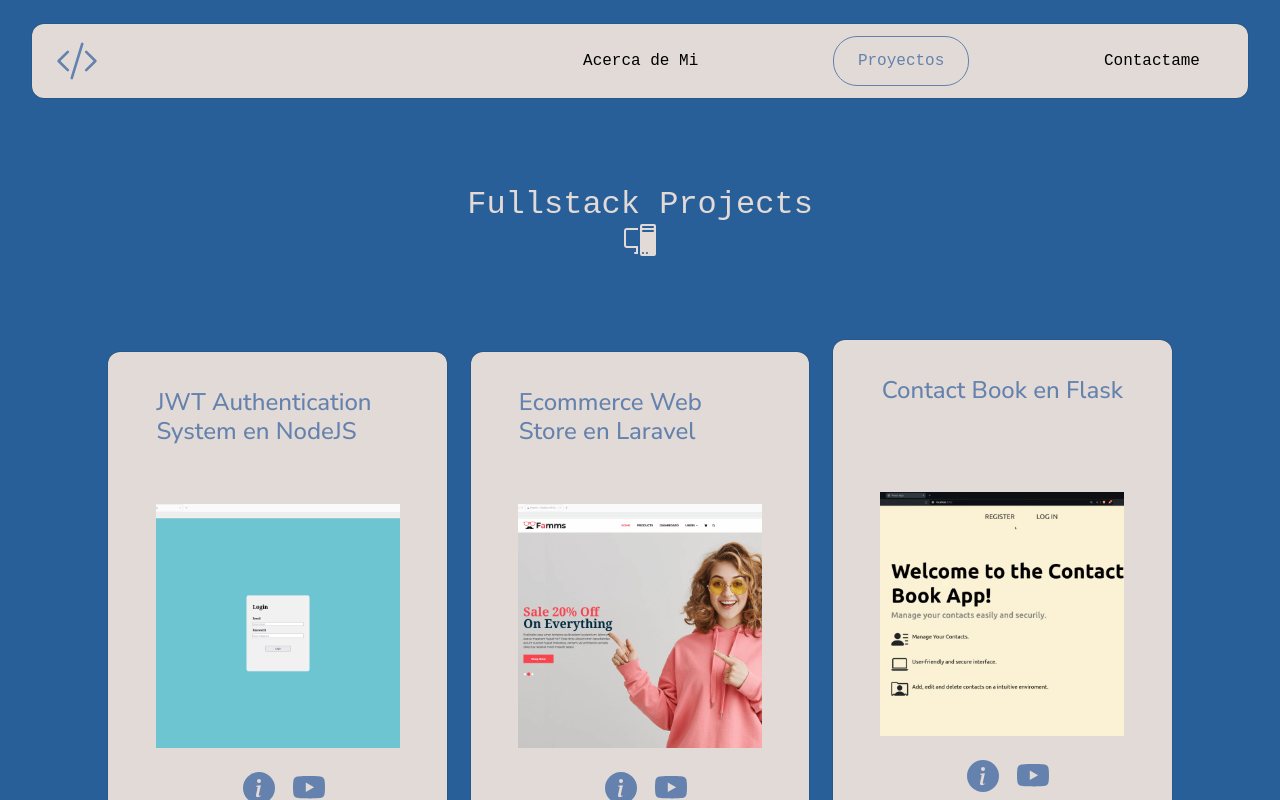
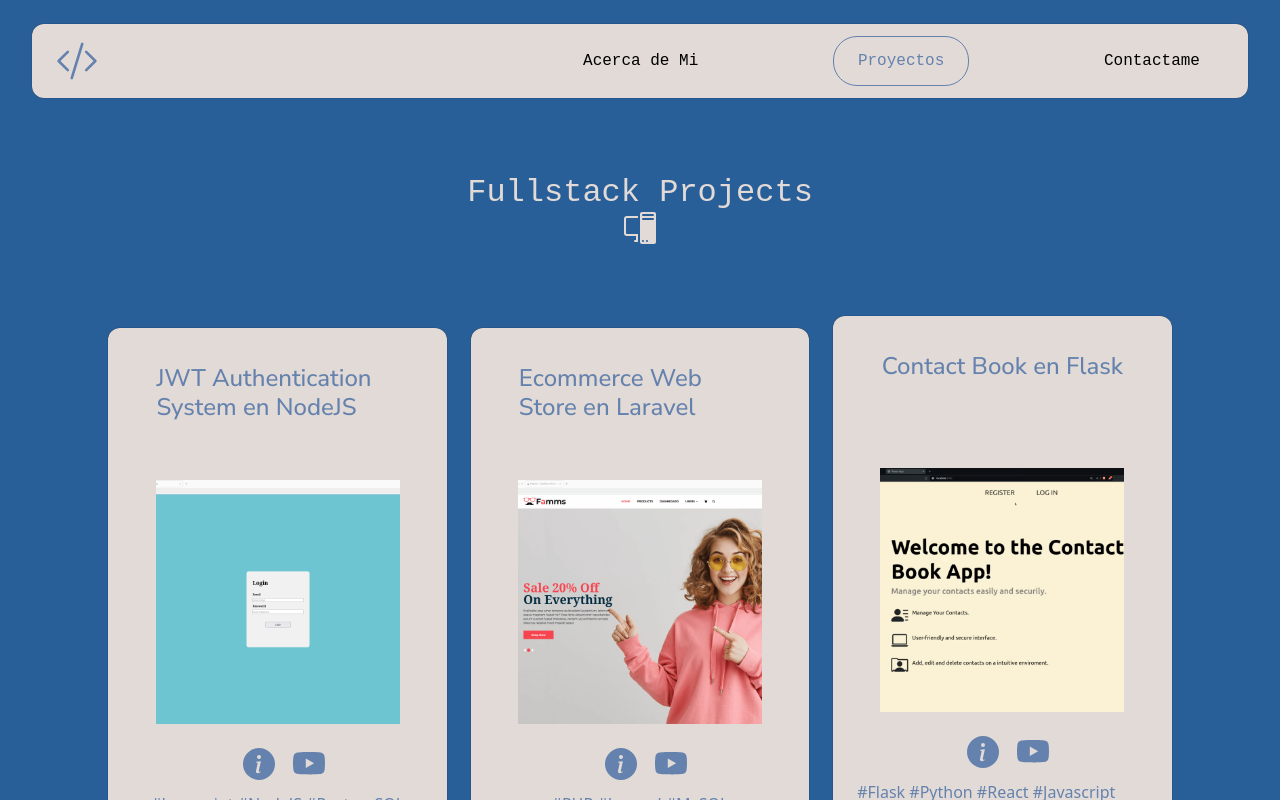
Before and after one commit to valium69mg/carlos_portfolio, a React (Create React App) app: page /work in a window 1280 px wide. Shown: the top 800 px of the page. Built offline with nearby package versions, Linux system fonts and the light colour scheme.

Commit message:
Reduce space of prooject title

```diff
--- a/src/styles/projects.css
+++ b/src/styles/projects.css
@@ -76,7 +76,6 @@ h1 {
     font-size: 32px;
     color: #E2DAD6;
     border-radius: 12px;
-    padding: 12px 24px;
     font-family:'Courier New', Courier, monospace;
     align-items: center;
     justify-content: center;
```
